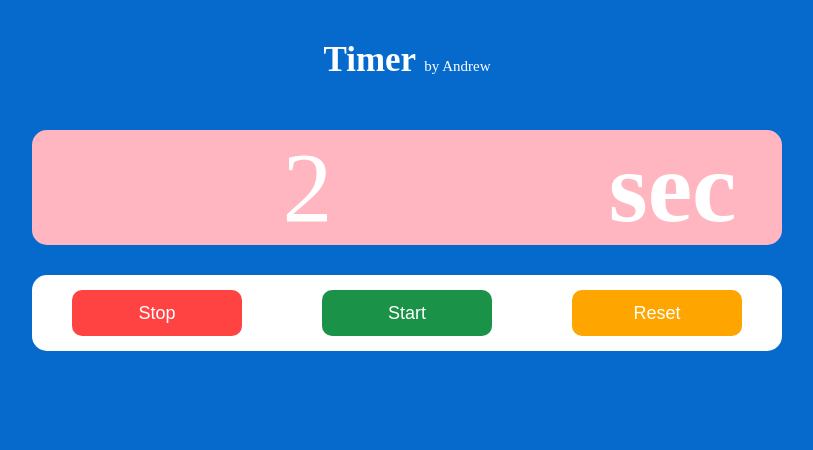
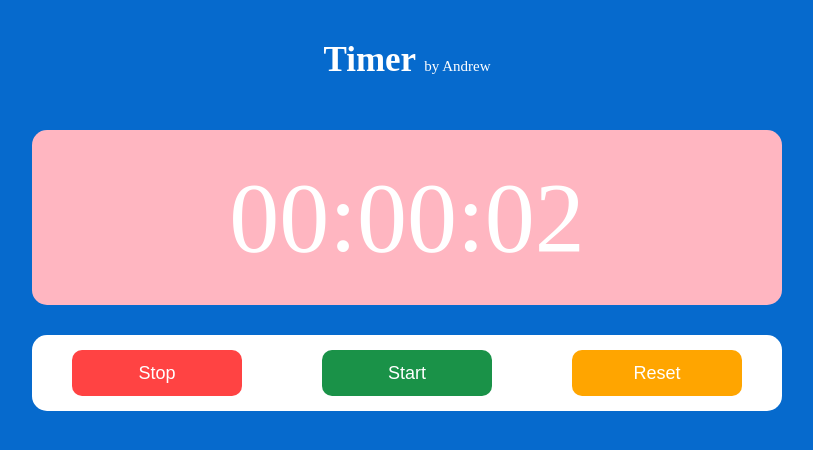
Before and after one commit to Ashmankevich/stopwatch, a website built with Parcel: page index.html in a window 1280 px wide. Both pictures are taken after a click on the button "Start". Shown: the whole page, without its empty margins (233-1046 px from the left). Built offline with nearby package versions, Linux system fonts and the light colour scheme.

Commit message:
add features: counts minutes, hours

```diff
--- a/index.html
+++ b/index.html
@@ -6,7 +6,7 @@
    <meta http-equiv="X-UA-Compatible" content="IE=edge">
    <meta name="viewport" content="width=device-width, initial-scale=1.0">
    <link rel="stylesheet" href="src/style/style.css">
-   <title>Timer</title>
+   <title>Stopwatch</title>
 </head>
 
 <body>
@@ -14,9 +14,12 @@
       <div class="container">
          <h1 class="title">Timer <span>by Andrew</span></h1>
          <div class="wrapper">
-            <div class="timer">
-               <span class="time">00</span>
-               <h2 class="format">sec</h2>
+            <div class="time">
+               <div class="time__hour">00</div>
+               <div class="separator">:</div>
+               <div class="time__min">00</div>
+               <div class="separator">:</div>
+               <div class="time__sec">00</div>
             </div>
             <div class="row__btn">
                <button class="btn" id="stop">stop</button>
--- a/src/index.js
+++ b/src/index.js
@@ -1,32 +1,74 @@
-const secElements = document.querySelector('.time');
-const btnStart = document.getElementById('start');
-const btnStop = document.getElementById('stop');
-const btnReset = document.getElementById('reset');
+const secElements = document.querySelector('.time__sec')
+const minElements = document.querySelector('.time__min')
+const hourElements = document.querySelector('.time__hour')
+const btnStart = document.getElementById('start')
+const btnStop = document.getElementById('stop')
+const btnReset = document.getElementById('reset')
 
-let sec = 00;
-let interval;
+let sec = 00
+let hours = 00
+let minutes = 00
+let interval
 
 btnStart.addEventListener('click', () => {
-   clearInterval(interval);
-   interval = setInterval(getTimer, 1000);
+   clearInterval(interval)
+   interval = setInterval(getStopWatch, 1000)
 });
 
 btnStop.addEventListener('click', () => {
-   clearInterval(interval);
+   clearInterval(interval)
 });
 
 btnReset.addEventListener('click', () => {
-   clearInterval(interval);
-   sec = "00";
-   secElements.innerHTML = sec;
+   clearInterval(interval)
+   sec = 00
+   secElements.innerHTML = "0" + sec
+   minutes = 00
+   minElements.innerHTML = "0" + minutes
+   hours = 00
+   hourElements.innerHTML = "0" + hours
 });
 
-function getTimer() {
-   sec++;
-   if (sec < 10000) {
-      secElements.innerHTML = " " + sec
-   } else {
+function getStopWatch() {
+   sec++
+   if (sec < 10) {
+      secElements.innerHTML = "0" + sec
+   }
+   if (sec > 9) {
+      secElements.innerHTML = sec
+   }
+   if (sec > 59) {
+      minutes++
+      minElements.innerHTML = "0" + minutes
       sec = 0
-      secElements.innerHTML = " " + sec
-   };
-};
+      secElements.innerHTML = "0" + sec
+   }
+
+   if (minutes < 10) {
+      minElements.innerHTML = "0" + minutes
+   }
+   if (minutes > 9) {
+      minElements.innerHTML = minutes
+   }
+   if (minutes > 59) {
+      hours++
+      hourElements.innerHTML = "0" + hours
+      minutes = 0
+      minElements.innerHTML = "0" + minutes
+   }
+
+   if (hours < 10) {
+      hourElements.innerHTML = "0" + hours
+   }
+   if (hours > 10) {
+      hourElements.innerHTML = hours
+   }
+   if (hours > 99) {
+      hours = 0
+      hourElements.innerHTML = "0" + hours
+      minutes = 0
+      minElements.innerHTML = "0" + minutes
+      sec = 0
+      secElements.innerHTML = "0" + sec
+   }
+}
--- a/src/style/style.scss
+++ b/src/style/style.scss
@@ -7,7 +7,7 @@
 }
 
 $colorBackground: #066acd;
-$colorTimer: #ffb6c1;
+$colorStopWatch: #ffb6c1;
 $colorWhite: #fff;
 $colorBtnStop: #ff4343;
 $colorBtnStopActive: #e71414;
@@ -86,27 +86,21 @@ span {
 
 .wrapper {
    max-width: 750px;
-   border-radius: 20px;
    margin: 0 auto;
 }
 
-.timer {
+.time {
    display:flex;
-   justify-content: space-around;
-   align-items: center;
+   justify-content: center;
    margin: 0 auto 30px;
-   max-width: 750px;
-   width: 100%;
-   max-height: 150px;
-   height: 100%;
+   padding: 30px 0 30px 0;
    border-radius: 15px;
-   background-color: $colorTimer;
-   .time {
+   background-color: $colorStopWatch;
+   &__sec,
+   &__min,
+   &__hour {
       font-size: 100px;
       color:$colorWhite;
-      max-width: 500px;
-      width: 100%;
-      text-align: center;
       @media (max-width: 750px) {
          font-size: 80px;
       }
@@ -117,10 +111,9 @@ span {
          font-size: 35px;
       }
    }
-   .format {
+   .separator {
       font-size: 100px;
       color:$colorWhite;
-         margin-right: 20px;
       @media (max-width: 750px) {
          font-size: 80px;
       }
```
Also changed, not shown: README.md, src/style/style.css, 1 other file. Lines whose indentation alone changed are shown as unchanged.
